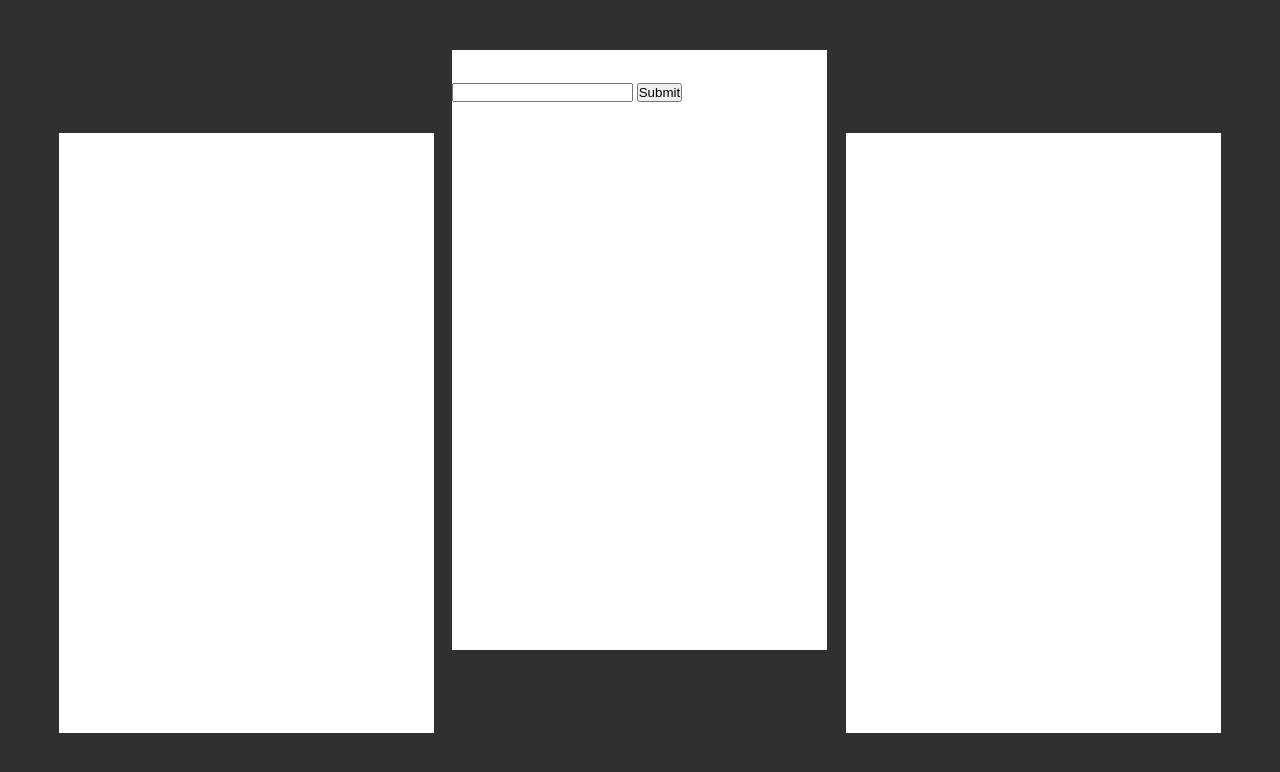
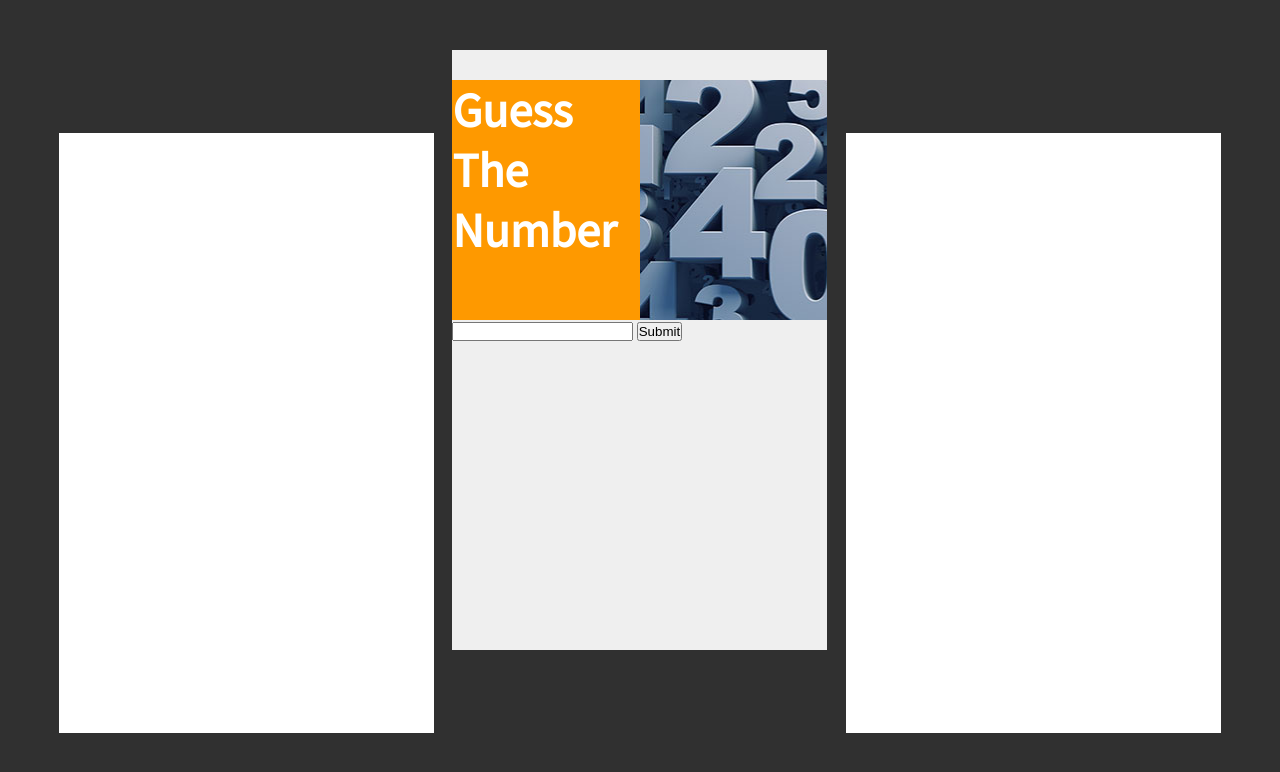
Before and after one commit to dean-the-dream/find-the-number, a plain HTML site: page index.html in a window 1280 px wide. Drawn offline with Linux system fonts and the light colour scheme.

Commit message:
update: add span to html for styling

```diff
--- a/index.html
+++ b/index.html
@@ -18,11 +18,10 @@
     </section>
     <section id=main>
         <header>
-            <div id="title"><h1>Guess The Number</h1></div>
+            <div id="title"><h1><span>Guess</span> <span>The Number</span></h1></div>
             <div id="number-pic"></div>
         </header>
         <div id="input">
-
             <form action=submit>
                 <input type="text">
                 <button>Submit</button>
--- a/main.css
+++ b/main.css
@@ -24,6 +24,7 @@ body{
     color: white;
     padding: 50px;
     height: 100vh;
+    width: 100vw;
     min-height: fit-content;
 }
 
@@ -39,20 +40,30 @@ section#instructions, section.placeholder{
     margin-top: 7%;
 }
 
-#input header {
+section#main{
+    background-color: var(--light-grey);
+}
+
+#main header {
     display:flex;
     width: 100%;
-    height: 50%;
+    height: 40%;
+    margin-top: 30px;
 }
 
-#input header div {
+#main header div {
     width: 50%;
 
 }
-#input header #title {
+#main header #title {
+    height: 100%;
     background-color: var(--orange);
+    font-size:32px
+}
+#main header #title h1{
+    width: 200px;
 }
 
-#input header #number-pic {
+#main header #number-pic {
     background: url("./img/numbers.jpg")
 }
```
